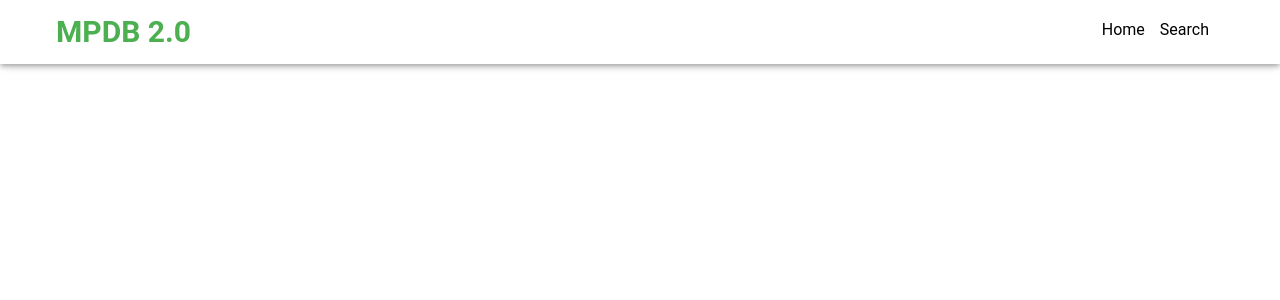
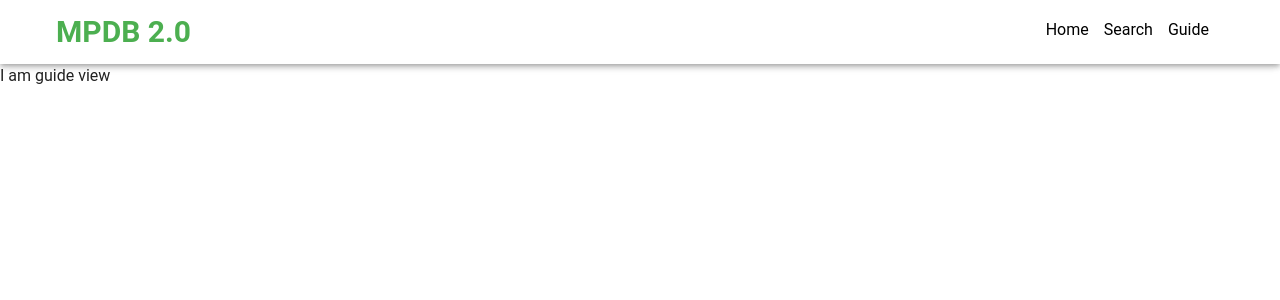
Before and after one commit to Ruhshan/mpdb, a Vue app in the folder frontend-vue3/: page /guide in a window 1280 px wide. Shown: the top 300 px of the page. Built offline with nearby package versions, Linux system fonts and the light colour scheme.

Commit message:
Add guide link in topbar

```diff
--- a/frontend-vue3/src/components/TopBar.vue
+++ b/frontend-vue3/src/components/TopBar.vue
@@ -1,5 +1,6 @@
 <script setup lang="ts">
 const homeRoute = {name:'home'}
+const guideRoute =  {name: 'guide'}
 </script>
 
 <template>
@@ -15,6 +16,7 @@ const homeRoute = {name:'home'}
           <div class="d-flex justify-end">
             <router-link :to="homeRoute" data-testid="home-button">Home</router-link>
             <router-link to="/#" data-testid="search-button">Search</router-link>
+            <router-link :to="guideRoute" data-testid="guide-button">Guide</router-link>
           </div>
         </v-col>
       </v-row>
--- a/frontend-vue3/src/router/index.ts
+++ b/frontend-vue3/src/router/index.ts
@@ -1,5 +1,6 @@
 import { createRouter, createWebHistory } from 'vue-router'
-import HomeView from '../views/HomeView.vue'
+import HomeView from '@/views/HomeView.vue'
+import GuideView from "@/views/GuideView.vue";
 
 const router = createRouter({
   history: createWebHistory(import.meta.env.BASE_URL),
@@ -8,6 +9,11 @@ const router = createRouter({
       path: '/',
       name: 'home',
       component: HomeView
+    },
+    {
+      path: '/guide',
+      name: 'guide',
+      component: GuideView
     }
   ]
 })
--- /dev/null
+++ b/frontend-vue3/src/views/GuideView.vue
@@ -0,0 +1,11 @@
+<script setup lang="ts">
+
+</script>
+
+<template>
+I am guide view
+</template>
+
+<style scoped>
+
+</style>
```
Also changed, not shown: 1 other file (tests, documents, lock files or other folders).
